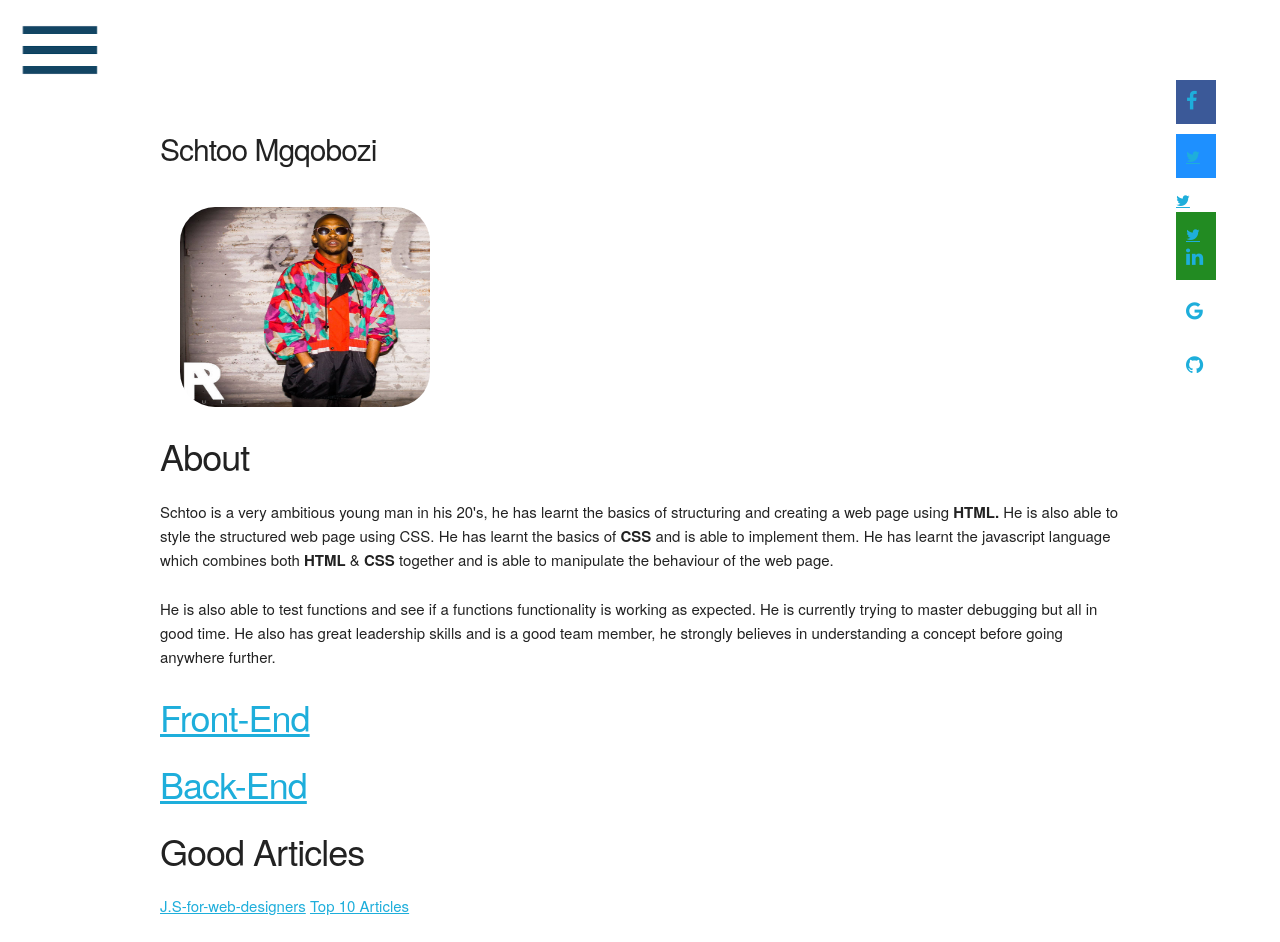
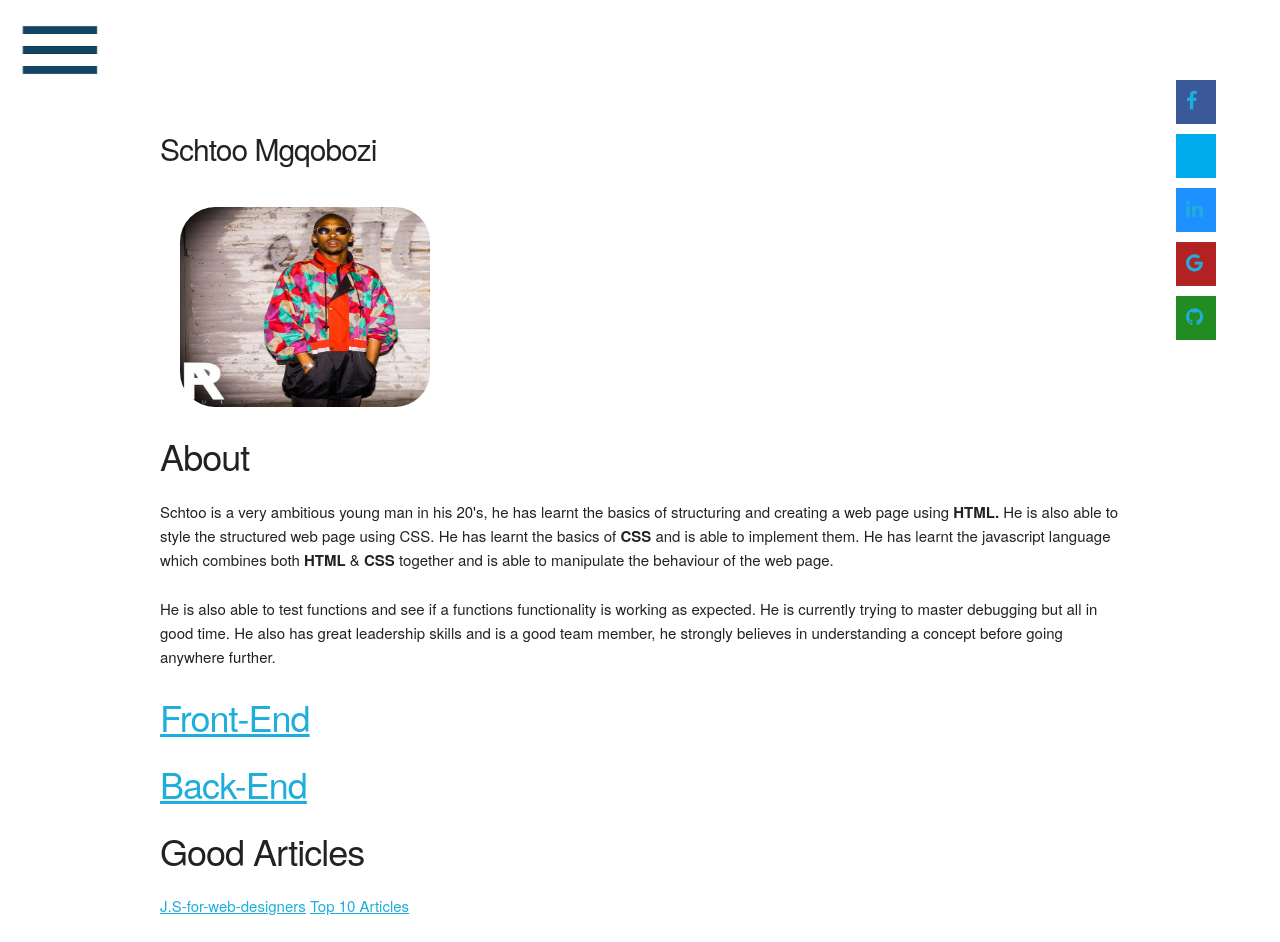
Before and after one commit to Schtoo/portfolio, a plain HTML site: page index.html in a window 1280 px wide. Drawn offline with Linux system fonts and the light colour scheme.

Commit message:
added links in icons

```diff
--- a/index.html
+++ b/index.html
@@ -60,11 +60,11 @@
   </div>
 	<div class="twelve columns" id="cons">
 		<ul>
-				<li><a href="https://www.facebook.com/"><i class='fa fa-facebook'></i></li>
-				<li><a href=""<i class='fa fa-twitter'></i></li>
-				<li><a href="https://www.instagram.com/"><i class='fa fa-linkedin'></i></li>
-				<li><a href="https://plus.google.com/discover"><i class='fa fa-google +'></i></li>
-				<li><a href="https://github.com/"><i class='fa fa-github'></i></li>
+				<li><a href="https://www.facebook.com/"><i class='fa fa-facebook'></i></a></li>
+				<li><a href="https://twitter.com/"><i class='fa '></i></a></li>
+				<li><a href="https://www.instagram.com/"><i class='fa fa-linkedin'></i></a></li>
+				<li><a href="https://plus.google.com/discover"><i class='fa fa-google +'></i></a></li>
+				<li><a href="https://github.com/"><i class='fa fa-github'></i></a></li>
 	</ul>
 </div>
 </body>
```
